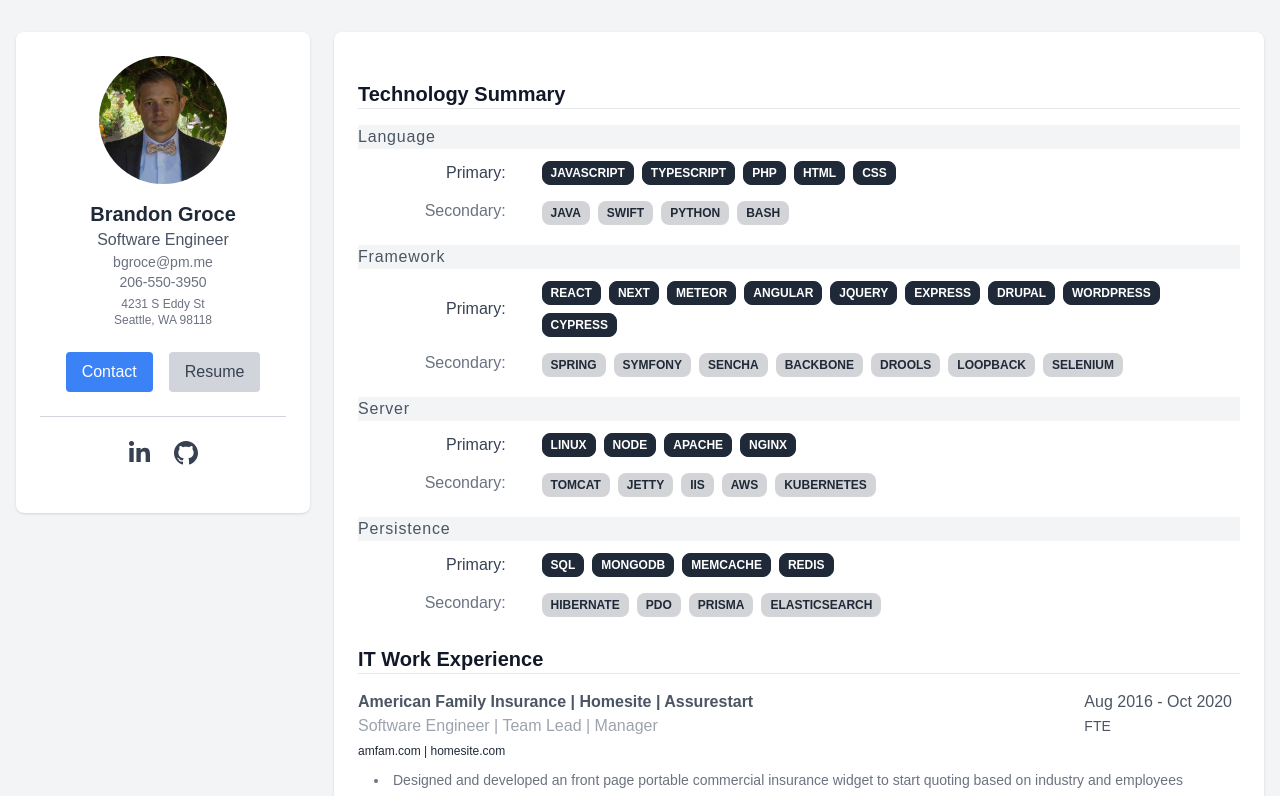
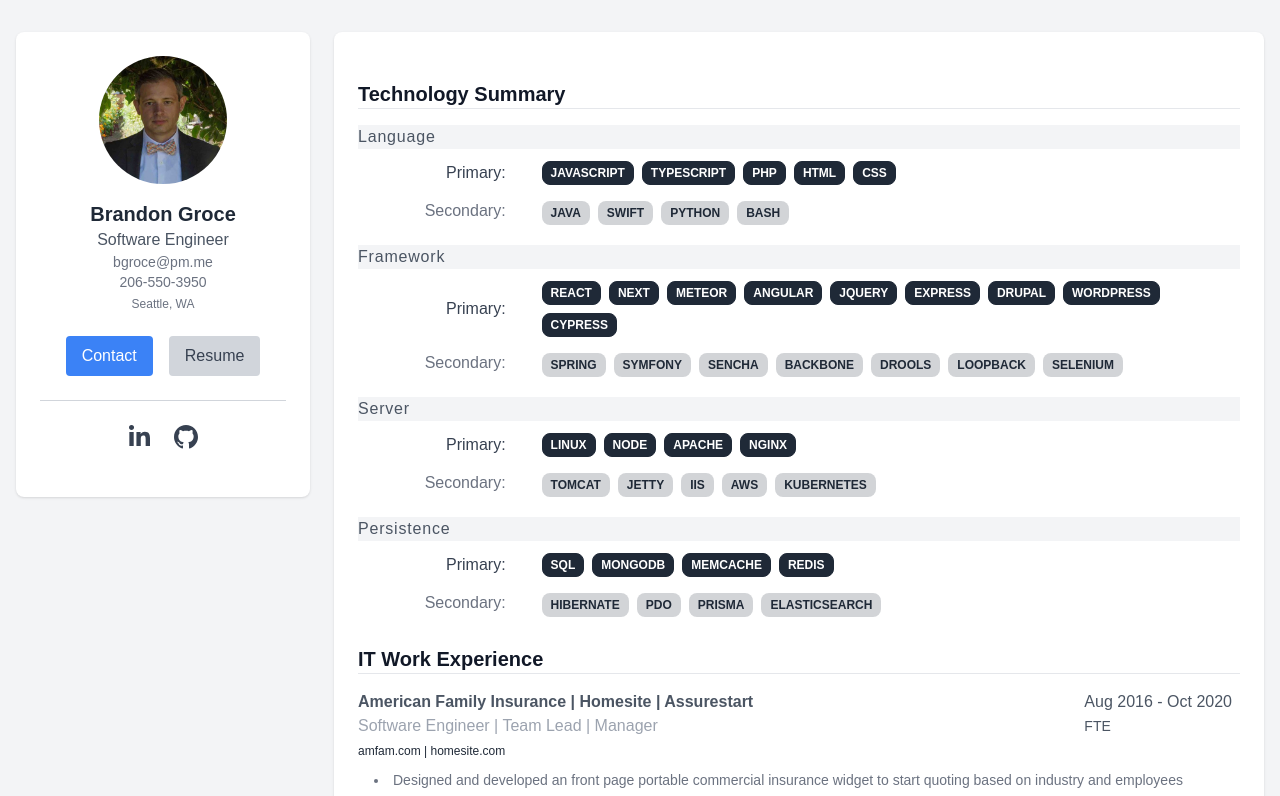
Before and after one commit to brandongroce/my-resume, a Next.js app: page / in a window 1280 px wide. Shown: the top 796 px of the page. Built offline with nearby package versions, Linux system fonts and the light colour scheme.

Commit message:
add links remove references

```diff
--- a/app/components/Header.tsx
+++ b/app/components/Header.tsx
@@ -19,11 +19,10 @@ export default function Header(props:Resume) {
                 <p className="text-gray-500 text-sm text-center">{email}</p>
                 <p className="text-gray-500 text-sm text-center pb-1">{phone}</p>
                 <p className="text-gray-500 text-xs text-center">
-                    {address1}<br />
-                    {address2}
+                    Seattle, WA
                 </p>
                 <div className="mt-6 flex flex-wrap gap-4 justify-center">
-                    <a href="#" className="bg-blue-500 hover:bg-blue-600 text-white py-2 px-4 rounded">Contact</a>
+                    <a href="mailto:brandon@groce.dev" className="bg-blue-500 hover:bg-blue-600 text-white py-2 px-4 rounded">Contact</a>
                     <a href="#" className="bg-gray-300 hover:bg-gray-400 text-gray-700 py-2 px-4 rounded">Resume</a>
                 </div>
             </div>
--- a/app/page.tsx
+++ b/app/page.tsx
@@ -32,12 +32,12 @@ export default function Home() {
                     return (<Activity key={key} {...activity} />)
                   })}
                 </Section>
-                <Section id="referenceSection" title={resume.sections.references.title}>
+                {/* <Section id="referenceSection" title={resume.sections.references.title}>
                   {resume.sections.references.content?.map( (reference, i) => {
                     let key = "reference" + i
                     return (<Reference key={key} {...reference} />)
                   })}
-                </Section>
+                </Section> */}
               </div>
             </div>
           </div>
```
Also changed, not shown: 1 other file (tests, documents, lock files or other folders).
